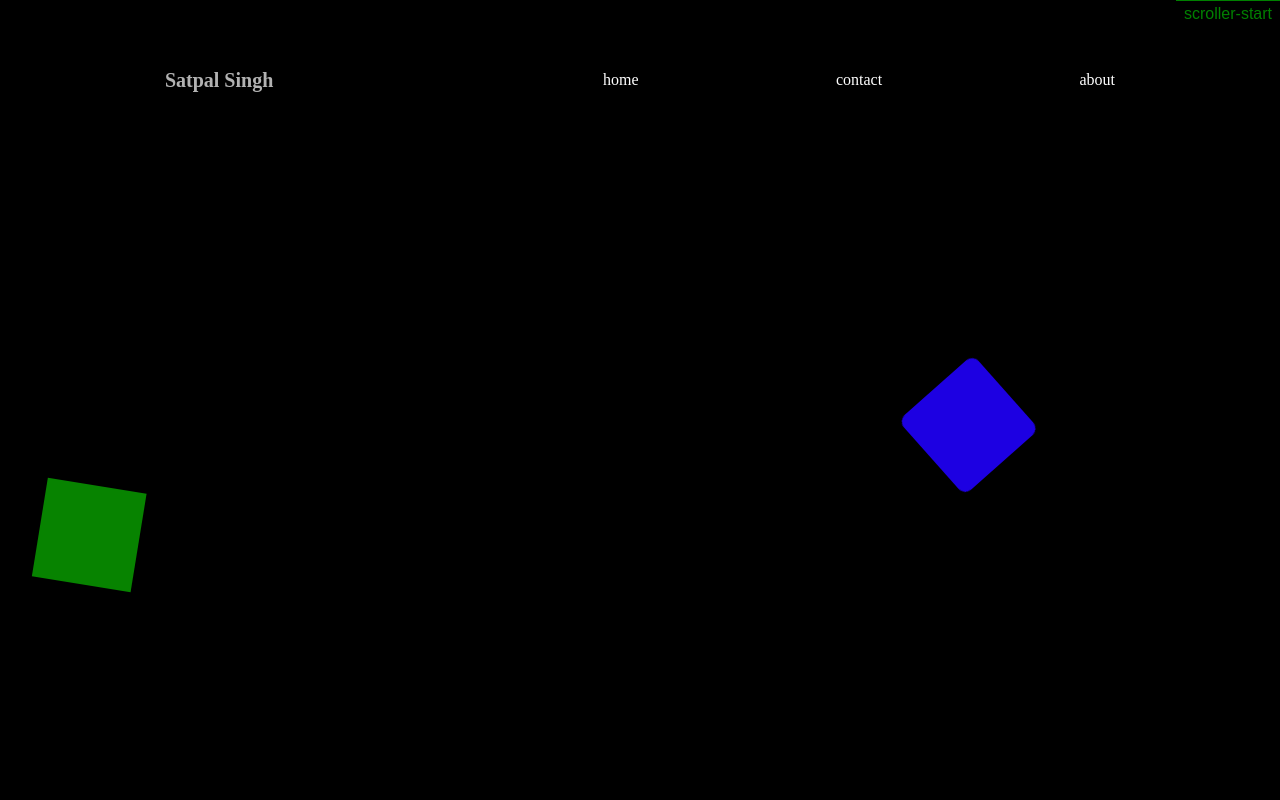
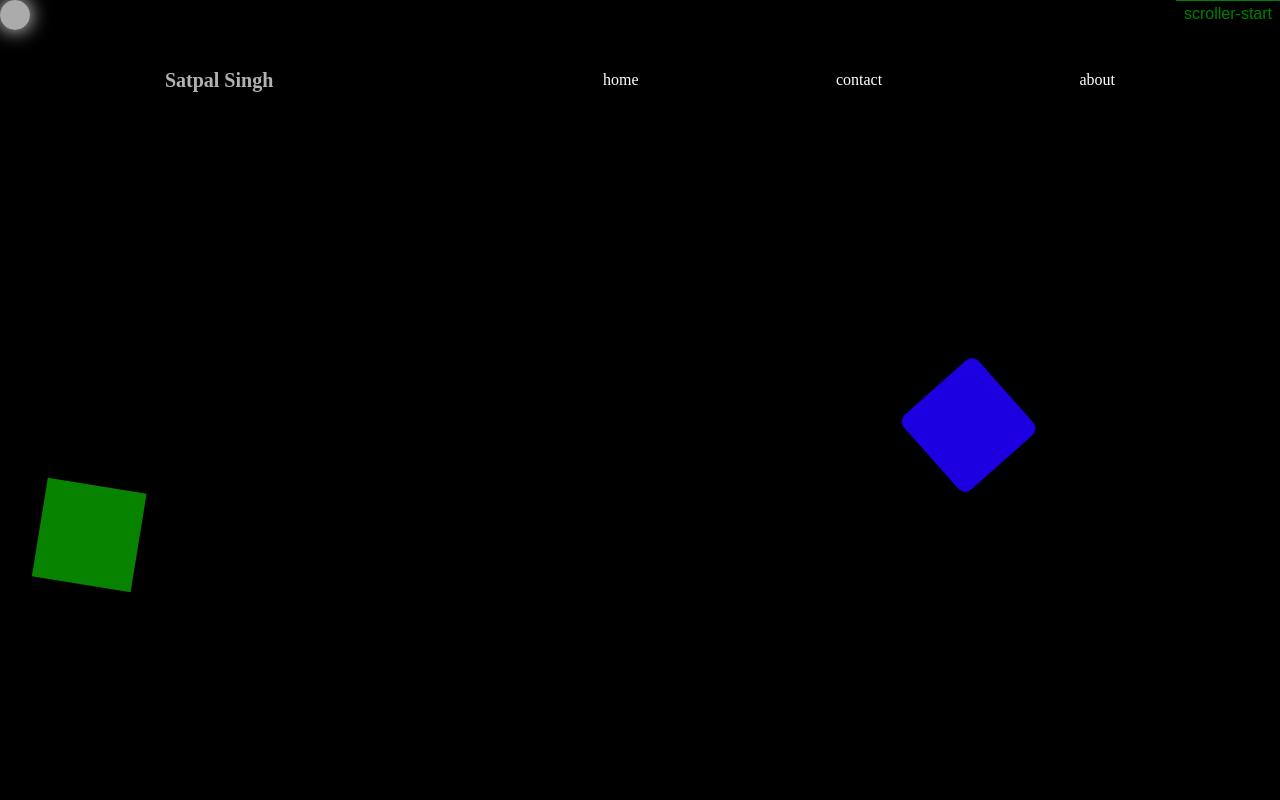
Before and after one commit to satpalsingh007/GSAP, a plain HTML site: page Testing/index.html in a window 1280 px wide. Shown: the top 800 px of the page. Drawn offline with nearby package versions, Linux system fonts and the light colour scheme.

Commit message:
Update style.css

```diff
--- a/Testing/style.css
+++ b/Testing/style.css
@@ -6,6 +6,7 @@
 body{
   overflow-x: hidden;
   scrollbar-width: 10px;
+  cursor: none;
 }
 .header{
   display: flex;
@@ -84,3 +85,18 @@ color: rgb(178, 178, 178);
   background-color: rgb(149, 149, 149);
 
 }
+
+.body{
+  height: 100vh;
+  position: relative;
+}
+.custom-cursor{
+  height: 30px;
+  width: 30px;
+  background-color: rgba(255, 255, 255, 0.671);
+  box-shadow: 0 0 20px rgb(255, 255, 255);
+  position: absolute;
+  pointer-events: none;
+  top: 0;
+  border-radius: 50%;
+}
```
